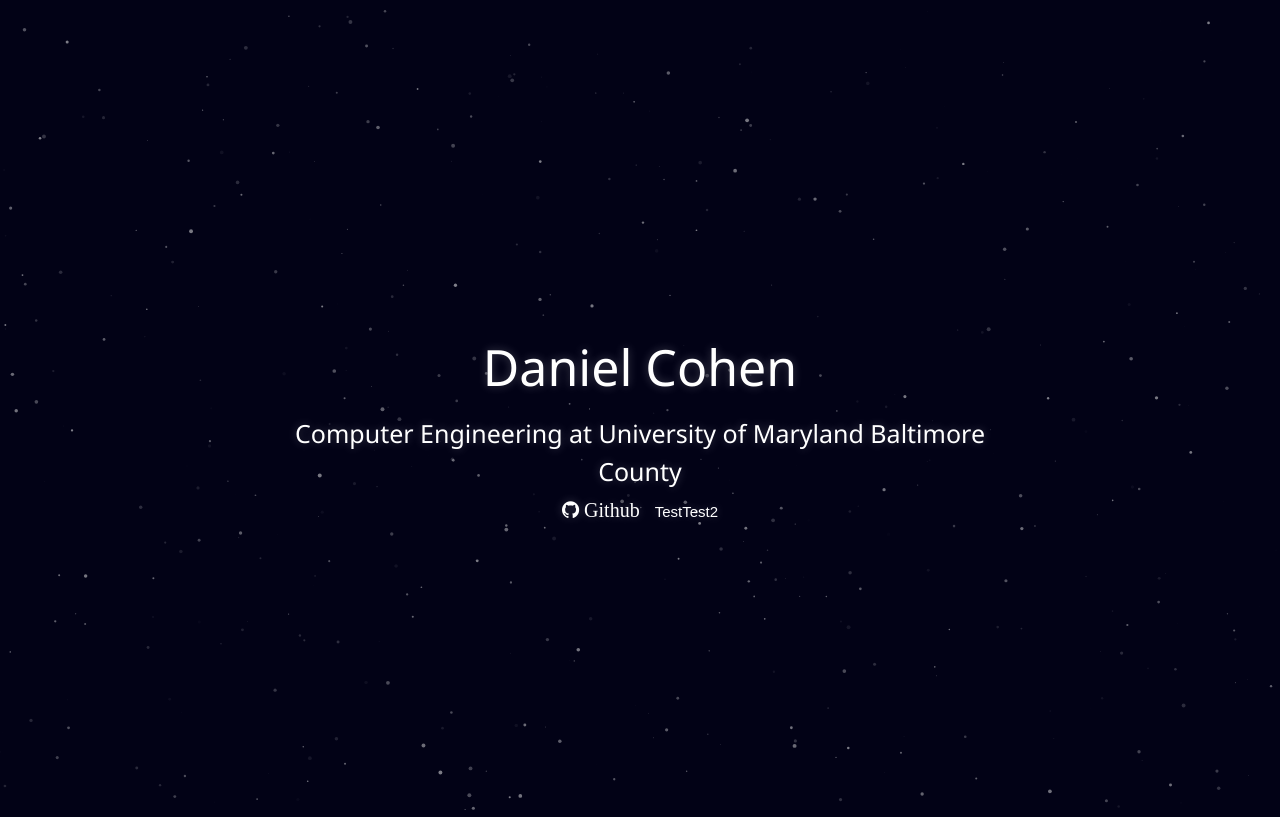
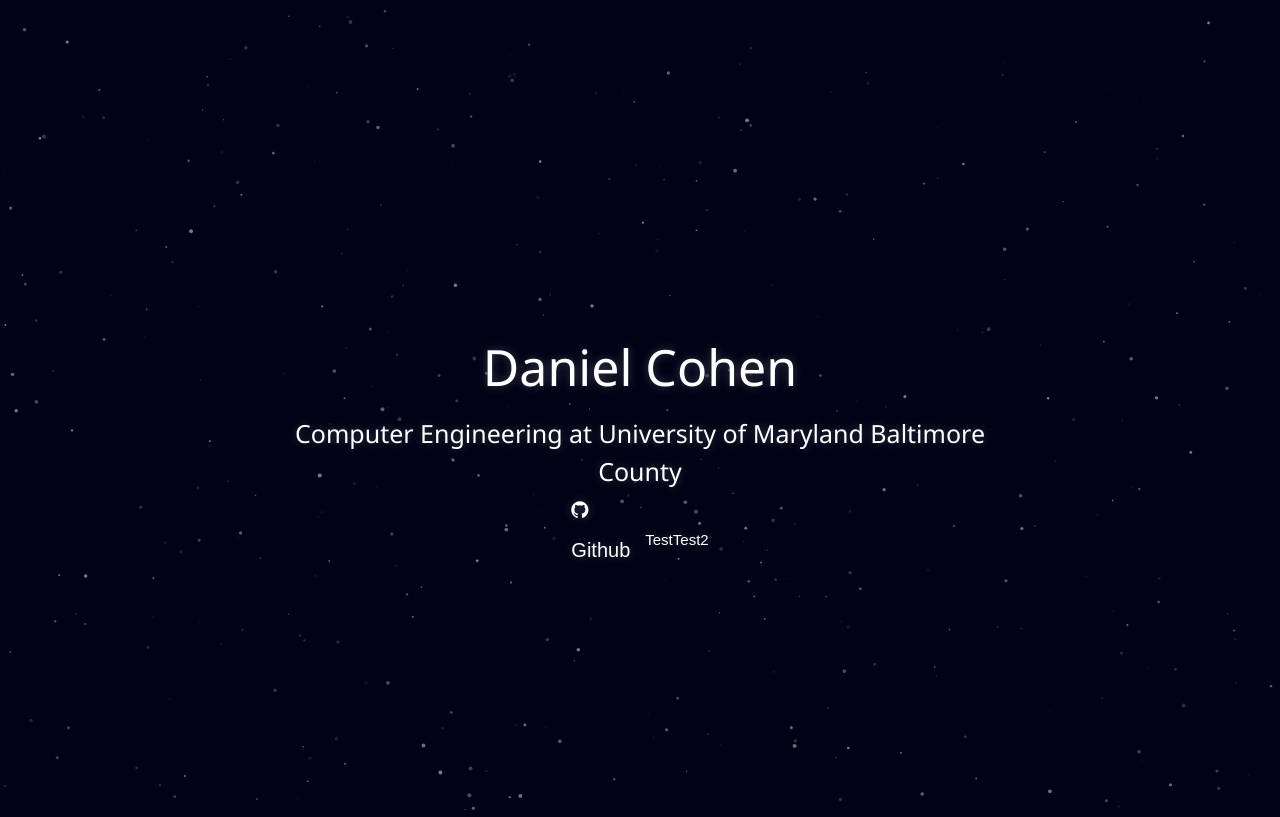
Before and after one commit to Danco21/Danco21.github.io, a plain HTML site: page index.html in a window 1280 px wide. Drawn offline with nearby package versions, Linux system fonts and the light colour scheme.

Commit message:
Update index.html

```diff
--- a/index.html
+++ b/index.html
@@ -2,7 +2,7 @@
 <html lang = "en">
   <head>
 	<meta charset ="UTF-8">
-	<meta name="viewport" content="width=device-width, initial-scale=1.0">
+	<meta name="viewport" content="width=device-width, initial-scale=1.0, user-scalable=no">
 	<link rel="stylesheet" href="https://www.w3schools.com/w3css/4/w3.css">
     <link rel="stylesheet" href="https://fonts.googleapis.com/css?family=Lato">
     <link rel="stylesheet" href="https://cdnjs.cloudflare.com/ajax/libs/font-awesome/4.7.0/css/font-awesome.min.css">
@@ -26,7 +26,7 @@
 
 		<div class="linkContainer">
 				 <i class="fa fa-github fa-4x w3-hover-opacity" style="font-size:20px; color:white" aria-setsize="lar">
-					 Github
+					 <p>Github</p>
 				</i>
 
 
```
